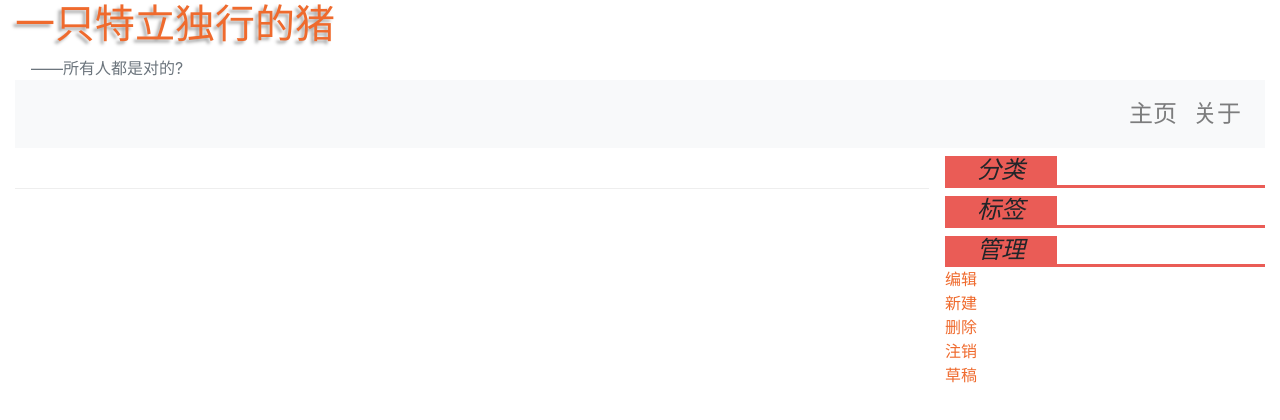
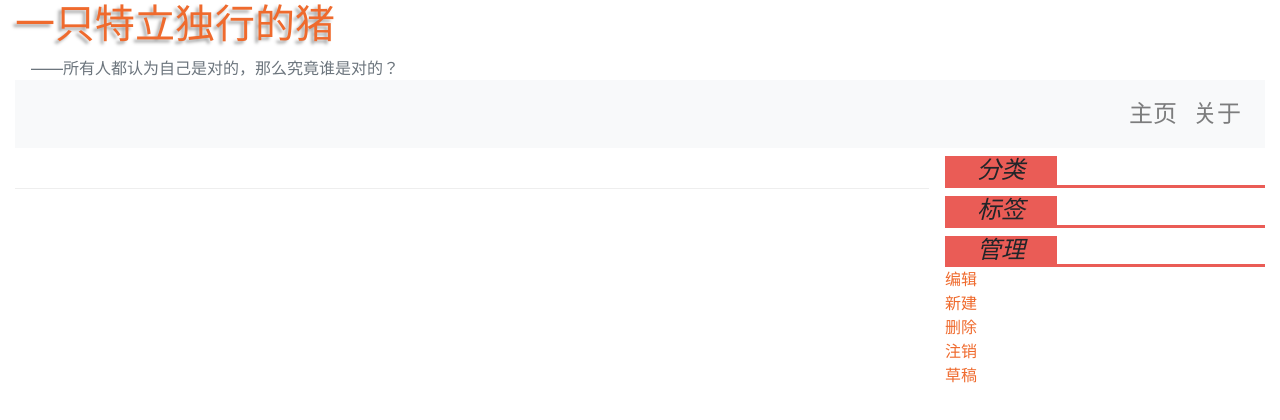
Before and after one commit to nullscc/tornado_mongo_blog, a Python web app: template app/templates/single_article.html in a window 1280 px wide. Shown: the top 420 px of the page. Run offline with Jinja, Linux system fonts and the light colour scheme; the template is opened without the code that fills it, so the values that code supplies are empty; some libraries are stand-ins or nearby versions.

Commit message:
更改slogen

```diff
--- a/app/templates/base.html
+++ b/app/templates/base.html
@@ -102,7 +102,7 @@ a, a:hover {
 <div class="container-fluid">
     <header>
         <h1><a href="/">一只特立独行的猪</a></h1>
-        <div class="slogen text-muted">——所有人都是对的?</div>
+        <div class="slogen text-muted">——所有人都认为自己是对的，那么究竟谁是对的？</div>
 <nav class="navbar navbar-expand navbar-light bg-light">
   <button class="navbar-toggler" type="button" data-toggle="collapse" data-target="#navbarSupportedContent" aria-controls="navbarSupportedContent" aria-expanded="false" aria-label="Toggle navigation">
     <span class="navbar-toggler-icon"></span>
```
